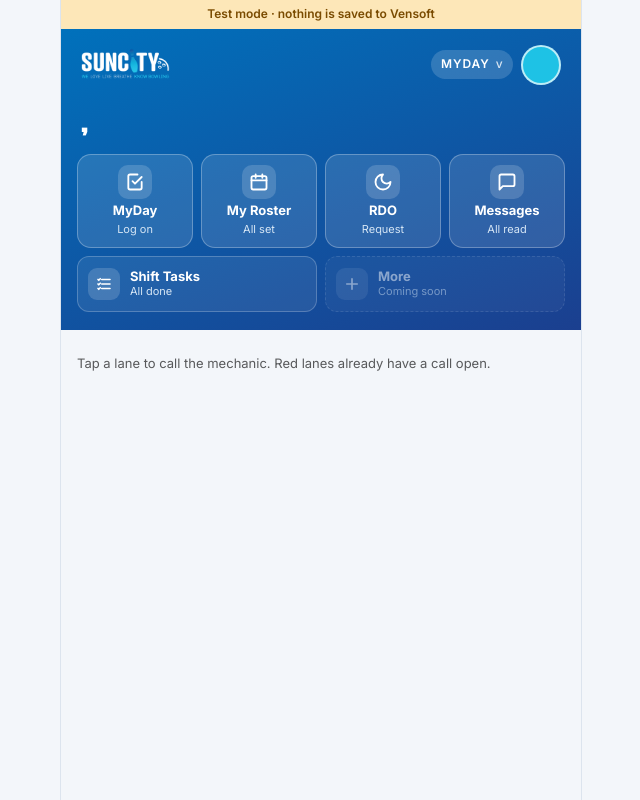
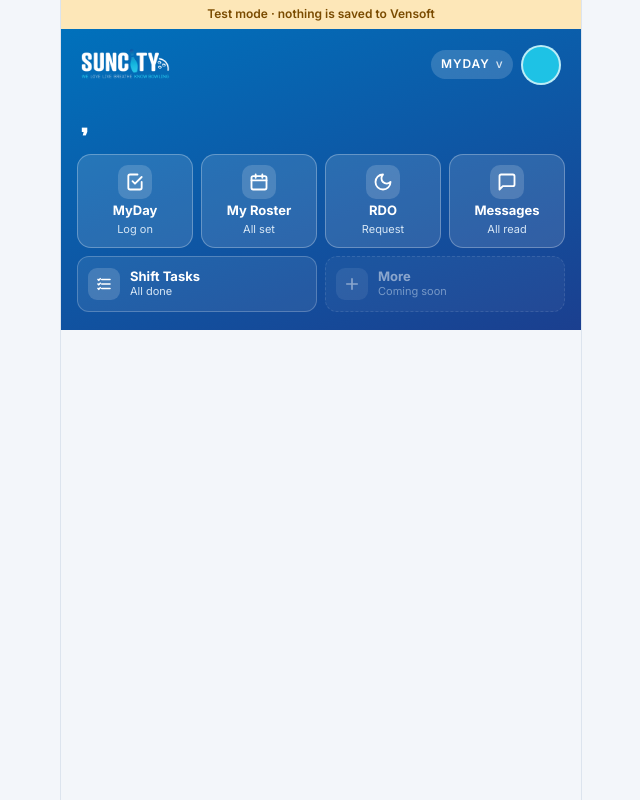
Before and after one commit to ytrom/myday-suncity-app, a Django app: template core/templates/core/marshal.html in a window 1280 px wide. Shown: the whole page, without its empty margins (319-959 px from the left). Run offline with Django 5.2, Linux system fonts and the light colour scheme; the template is opened without the code that fills it, so the values that code supplies are empty.

Commit message:
v1.0.02: tighter Lane Marshal and Mechanic screens
Co-Authored-By: Claude Opus 5.5 (1M context) <noreply@anthropic.com>
Claude-Session: https://claude.ai/code/session_016QfrQQD7aHSoRZjM619Lpo

```diff
--- a/core/static/core/css/myday.css
+++ b/core/static/core/css/myday.css
@@ -239,3 +239,7 @@ a.btn { text-decoration: none; box-sizing: border-box; }
 .toolhead-title { margin: 0; font: 400 24px/1.1 var(--display); letter-spacing: .01em; text-transform: uppercase; }
 .toolbar-close { display: inline-flex; align-items: center; gap: 6px; min-height: 42px; padding: 0 14px; border-radius: 999px; background: var(--navy); color: #fff; font-weight: 700; font-size: 14px; text-decoration: none; }
 .pill-version { font-weight: 500; letter-spacing: .02em; opacity: .8; margin-left: 2px; }
+.tool-section { margin-top: 12px; }
+.section-head .back { margin-top: 0; font-size: 14px; }
+.tool-section > #lane-grid > .lane-grid:first-child, .tool-section .already:first-of-type { margin-top: 8px; }
+.tool-section form > p { margin: 12px 0 0; }
--- a/core/templates/core/marshal.html
+++ b/core/templates/core/marshal.html
@@ -1,9 +1,8 @@
 {% extends "core/tool_base.html" %}
 {% block title %}Lane Marshal{% endblock %}
 {% block main %}
-  <section class="section" aria-label="Lanes">
+  <section class="section tool-section" aria-label="Lanes">
     {% if sent %}<p class="flash">Sent. The mechanic has been called to lane {{ sent }}.</p>{% endif %}
-    <p class="muted small">Tap a lane to call the mechanic. Red lanes already have a call open.</p>
     {% include "core/partials/marshal_grid.html" %}
   </section>
 {% endblock %}
--- a/core/templates/core/marshal_lane.html
+++ b/core/templates/core/marshal_lane.html
@@ -1,10 +1,10 @@
 {% extends "core/tool_base.html" %}
 {% block title %}Lane {{ lane }}{% endblock %}
 {% block main %}
-  <a href="{% url 'marshal' %}" class="back">&larr; All lanes</a>
-  <section class="section" aria-labelledby="lane-title">
+  <section class="section tool-section" aria-labelledby="lane-title">
     <div class="section-head">
       <h2 id="lane-title">Lane {{ lane }}</h2>
+      <a href="{% url 'marshal' %}" class="back">&larr; All lanes</a>
     </div>
     {% if already %}
       <div class="already">
--- a/core/templates/core/mechanic.html
+++ b/core/templates/core/mechanic.html
@@ -1,8 +1,7 @@
 {% extends "core/tool_base.html" %}
 {% block title %}Mechanic{% endblock %}
 {% block main %}
-  <section class="section" aria-label="Lane calls">
-    <p class="muted small">Calls from the lane kiosks, the same list as Lane Marshal. Tap On my way when you head over, and Fixed when it's done. Your phone beeps when a new call comes in while this screen is open.</p>
+  <section class="section tool-section" aria-label="Lane calls">
     {% include "core/partials/mechanic_calls.html" %}
   </section>
 {% endblock %}
--- a/myday_project/version.py
+++ b/myday_project/version.py
@@ -1,3 +1,3 @@
 # MyDay's version, shown in the header. Bump it with every update that goes out:
 # the last part for fixes and small changes, the middle for new features.
-VERSION = "1.0.01"
+VERSION = "1.0.02"
```
Also changed, not shown: README.md.
